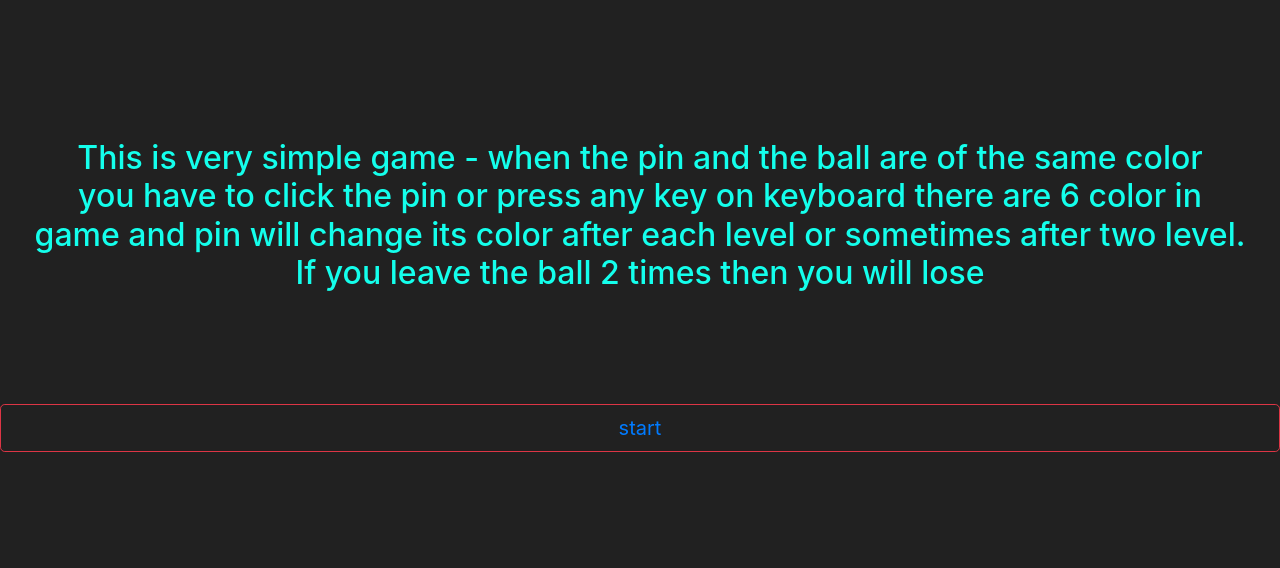
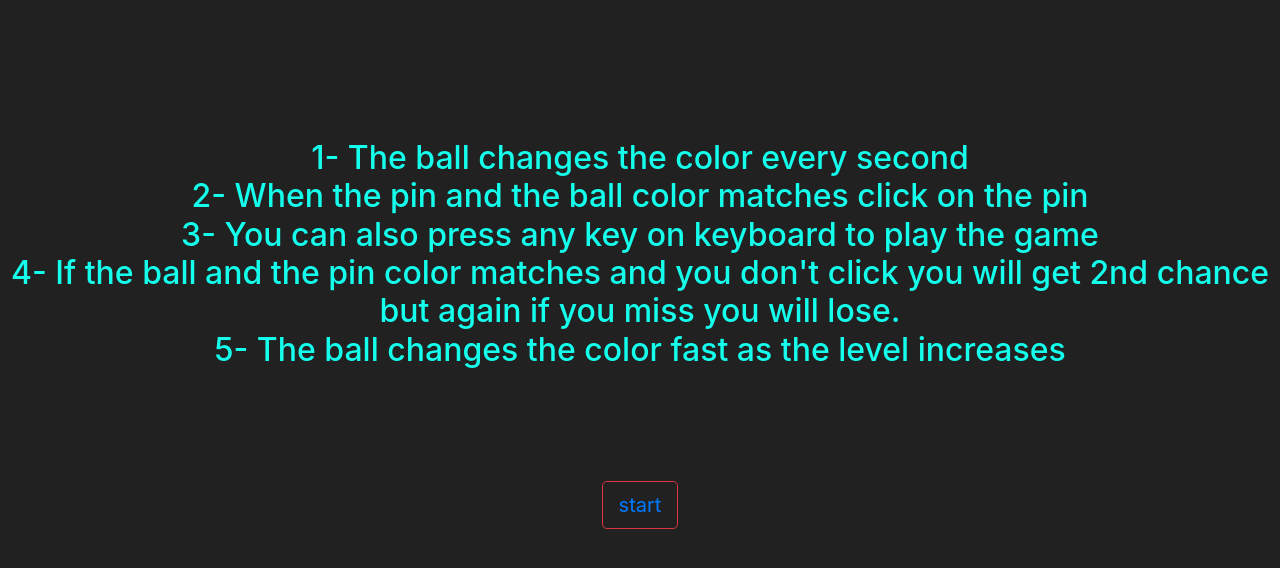
Before and after one commit to ritwik-pandey/BubbleShooter, a plain HTML site: page index.html in a window 1280 px wide. Shown: the part 146-714 px from the top of the page. Drawn offline with nearby package versions, Linux system fonts and the light colour scheme.

Commit message:
Add Favicon and changes in instruction

```diff
--- a/index.html
+++ b/index.html
@@ -1,6 +1,11 @@
 <!DOCTYPE html>
 <html>
   <head>
+  <!-- FAVICON -->
+  <link rel="apple-touch-icon" sizes="180x180" href="fav/apple-touch-icon.png">
+  <link rel="icon" type="image/png" sizes="32x32" href="fav/favicon-32x32.png">
+  <link rel="icon" type="image/png" sizes="16x16" href="fav/favicon-16x16.png">
+  <link rel="manifest" href="fav/site.webmanifest">
   <!-- Global site tag (gtag.js) - Google Analytics -->
   <script async src="https://www.googletagmanager.com/gtag/js?id=UA-178403620-2"></script>
   <script>
@@ -38,11 +43,15 @@
 
   <body>
     <h1>INSTRUCTIONS</h1>
-    <h3>This is very simple game - when the pin and the ball are of the same color<br>
-      you have to click the pin or press any key on keyboard there are 6 color in<br>
-      game and pin will change its color after each level or sometimes after two level.<br>
-      If you leave the ball 2 times then you will lose</h3>
-
-      <button type="button" class="btn btn-outline-danger btn-block btn-lg" name="button"><a href="game.html">start</a></button>
+    <h3>1- The ball changes the color every second<br>
+        2- When the pin and the ball color matches click on the pin<br>
+        3- You can also press any key on keyboard to play the game<br>
+        4- If the ball and the pin color matches and you don't click you will get 2nd chance <br>
+        but again if you miss you will lose.<br />
+        5- The ball changes the color fast as the level increases
+    </h3>
+    <div class="text-center">
+      <button type="button" class="btn btn-outline-danger btn-lg" name="button"><a href="game.html">start</a></button>
+    </div>
   </body>
 </html>
```
Also changed, not shown: game.html (+7 -1 lines), fav/android-chrome-192x192.png (added), fav/android-chrome-512x512.png (added), fav/apple-touch-icon.png (added), fav/favicon-16x16.png (added), fav/favicon-32x32.png (added), fav/favicon.ico (added), fav/site.webmanifest (added).
